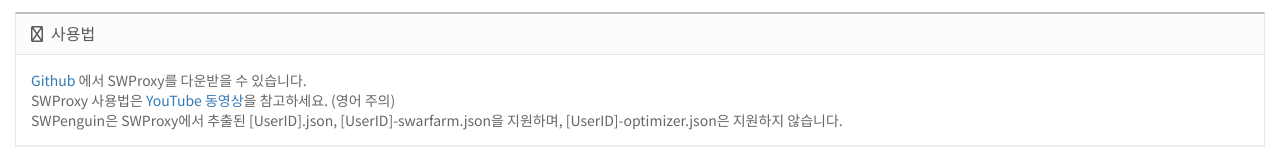
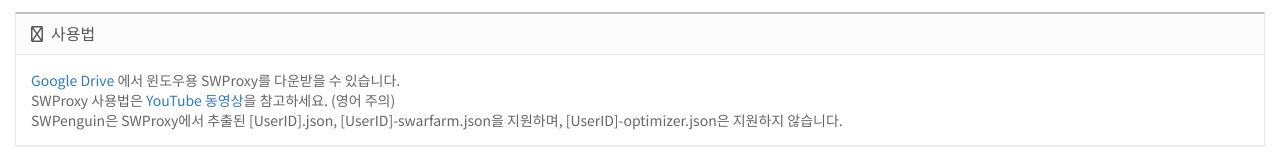
Before and after one commit to icepeng/swValue, a website: page views/file_upload.html in a window 1280 px wide. Shown: the part 230-390 px from the top of the page. Drawn offline with nearby package versions, Linux system fonts and the light colour scheme; files that its build step writes are made by us from their sources.

Commit message:
edit swproxy link

```diff
--- a/views/file_upload.html
+++ b/views/file_upload.html
@@ -27,7 +27,7 @@
                     <i class="fa fa-list"></i>사용법</h3>
         </div>
         <div class="panel-body">
-            <a href="https://github.com/kakaroto/SWProxy/releases">Github</a> 에서 SWProxy를 다운받을 수 있습니다.<br>
+            <a href="https://drive.google.com/file/d/0B3AHhaOaO_z7bjg2c1UzSDdRTmc/view">Google Drive</a> 에서 윈도우용 SWProxy를 다운받을 수 있습니다.<br>
             SWProxy 사용법은 <a href="https://www.youtube.com/watch?v=w7pZ55QlvdE">YouTube 동영상</a>을 참고하세요. (영어 주의)<br>
             SWPenguin은 SWProxy에서 추출된 [UserID].json, [UserID]-swarfarm.json을 지원하며, [UserID]-optimizer.json은 지원하지 않습니다.
         </div>
```
